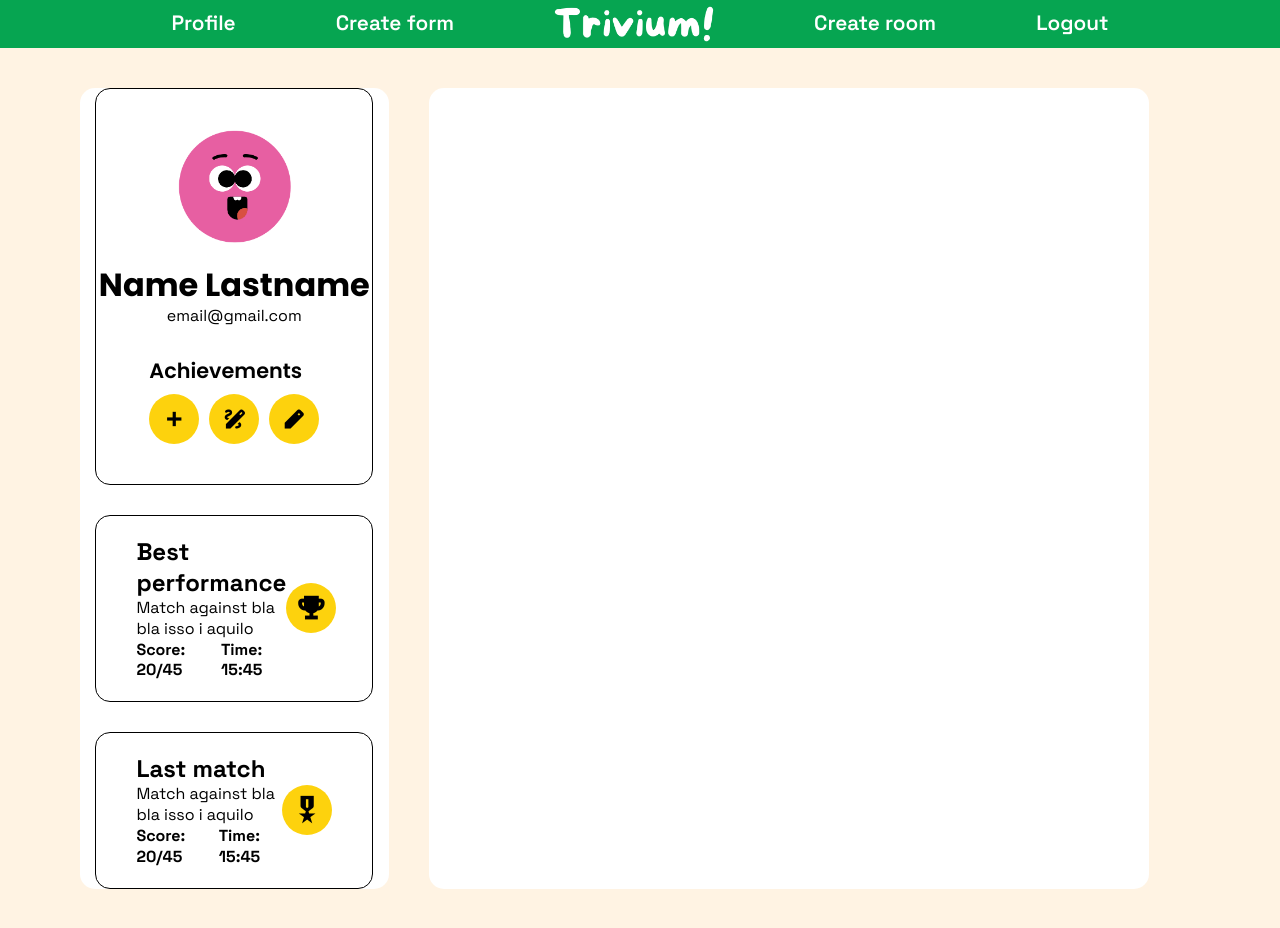
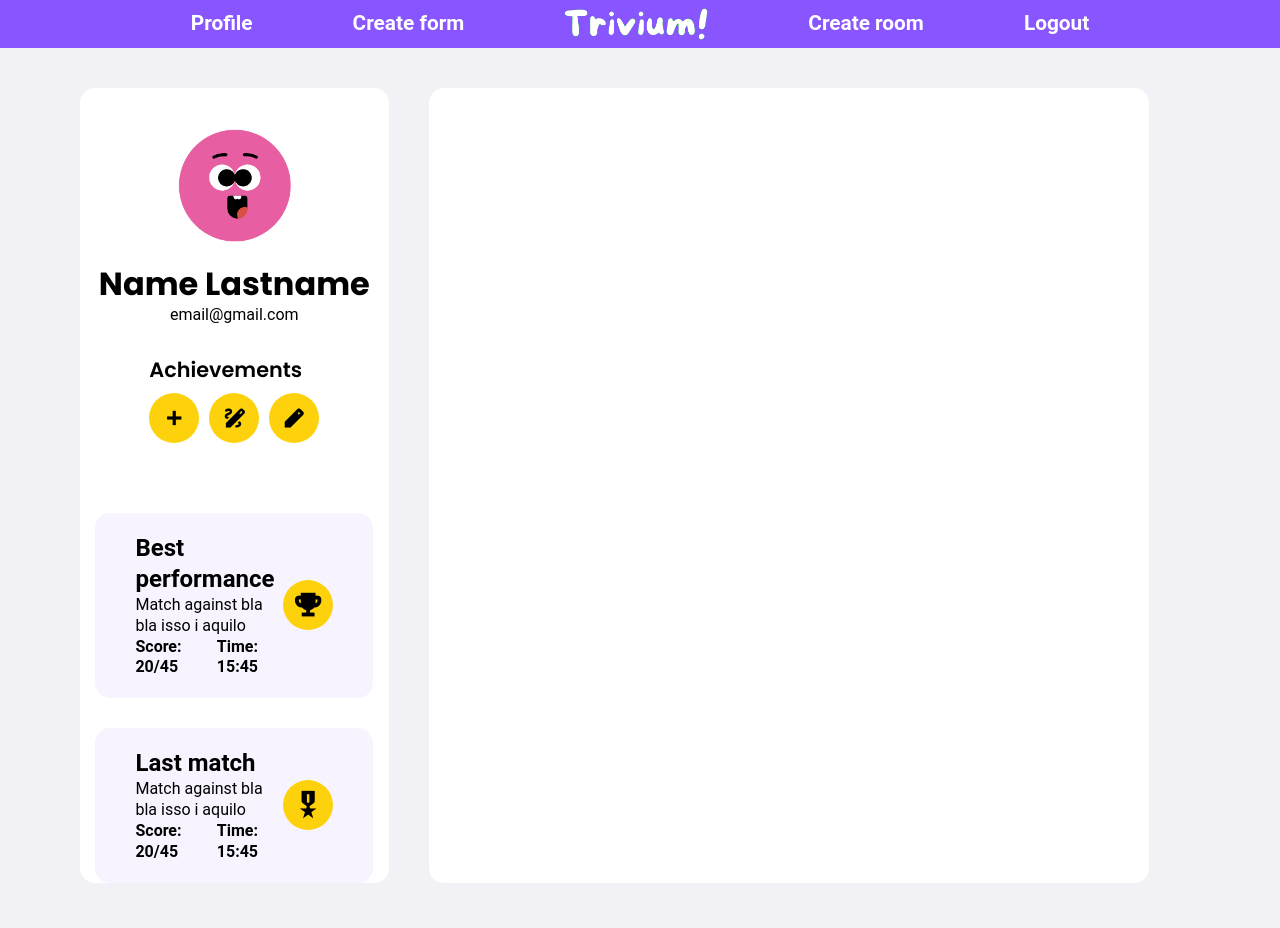
Before and after one commit to cfyascf/TriviumFront, a React (Vite) app: page /home in a window 1280 px wide. Built offline with nearby package versions, Linux system fonts and the light colour scheme.

Commit message:
colors corrected

```diff
--- a/index.html
+++ b/index.html
@@ -12,11 +12,6 @@
   <link
     href="https://fonts.googleapis.com/css2?family=Poppins:ital,wght@0,100;0,200;0,300;0,400;0,500;0,600;0,700;0,800;0,900;1,100;1,200;1,300;1,400;1,500;1,600;1,700;1,800;1,900&display=swap"
     rel="stylesheet">
-
-  <!-- font: space grotesk -->
-  <link rel="preconnect" href="https://fonts.googleapis.com">
-  <link rel="preconnect" href="https://fonts.gstatic.com" crossorigin>
-  <link href="https://fonts.googleapis.com/css2?family=Space+Grotesk:wght@300..700&display=swap" rel="stylesheet">
 
   <!-- icons: google -->
   <link rel="stylesheet" href="https://fonts.googleapis.com/css2?family=Material+Symbols+Outlined:opsz,wght,FILL,GRAD@20..48,100..700,0..1,-50..200" />
--- a/src/components/Navbar/styles.module.sass
+++ b/src/components/Navbar/styles.module.sass
@@ -3,7 +3,7 @@
     justify-content: center
     height: 6vh
     min-width: 100%
-    background-color: var(--green)
+    background-color: var(--purple)
     position: fixed
     padding: 0px 50px
     z-index: 99
@@ -21,7 +21,7 @@
             display: none
 
         .brand_name
-            width: 10rem
+            width: 9rem
 
         .button
             list-style-type: none
--- a/src/index.css
+++ b/src/index.css
@@ -1,16 +1,17 @@
 :root {
-  font-family: "Space Grotesk", system-ui, Avenir, Helvetica, Arial, sans-serif;
+  font-family: "Roboto", system-ui, Avenir, Helvetica, Arial, sans-serif;
   line-height: 1.3;
   font-weight: 400;
-  background-color: var(--cream);
+  background-color: var(--background-color);
 
   font-synthesis: none;
   text-rendering: optimizeLegibility;
   -webkit-font-smoothing: antialiased;
   -moz-osx-font-smoothing: grayscale;
 
-  --cream: #FFF3E3;
-  --green: #06A551;
+  --background-color: #f2f1f6;
+  --purple: #8855ff;
+  --light-purple: #f7f3ff;
   --yellow: #FDD20D;
   --blue: #00b3ff;
 }
--- a/src/pages/Home/styles.module.sass
+++ b/src/pages/Home/styles.module.sass
@@ -18,12 +18,13 @@
         justify-content: center
         gap: 30px
         border-radius: 15px
+        background-color: white
 
         .user
             display: flex
             flex-direction: column
             align-items: center
-            border: 1px solid black
+            // border: 1px solid black
             width: 90%
             padding: 40px 0px
             border-radius: 15px
@@ -68,11 +69,11 @@
             display: flex
             justify-content: space-between
             align-items: center
-            border: 1px solid black
+            // border: 1px solid black
             width: 90%
             padding: 20px 40px
             border-radius: 15px
-            // background-color: #baeeff
+            background-color: var(--light-purple)
 
             .title
                 font-size: 1.5rem
```
